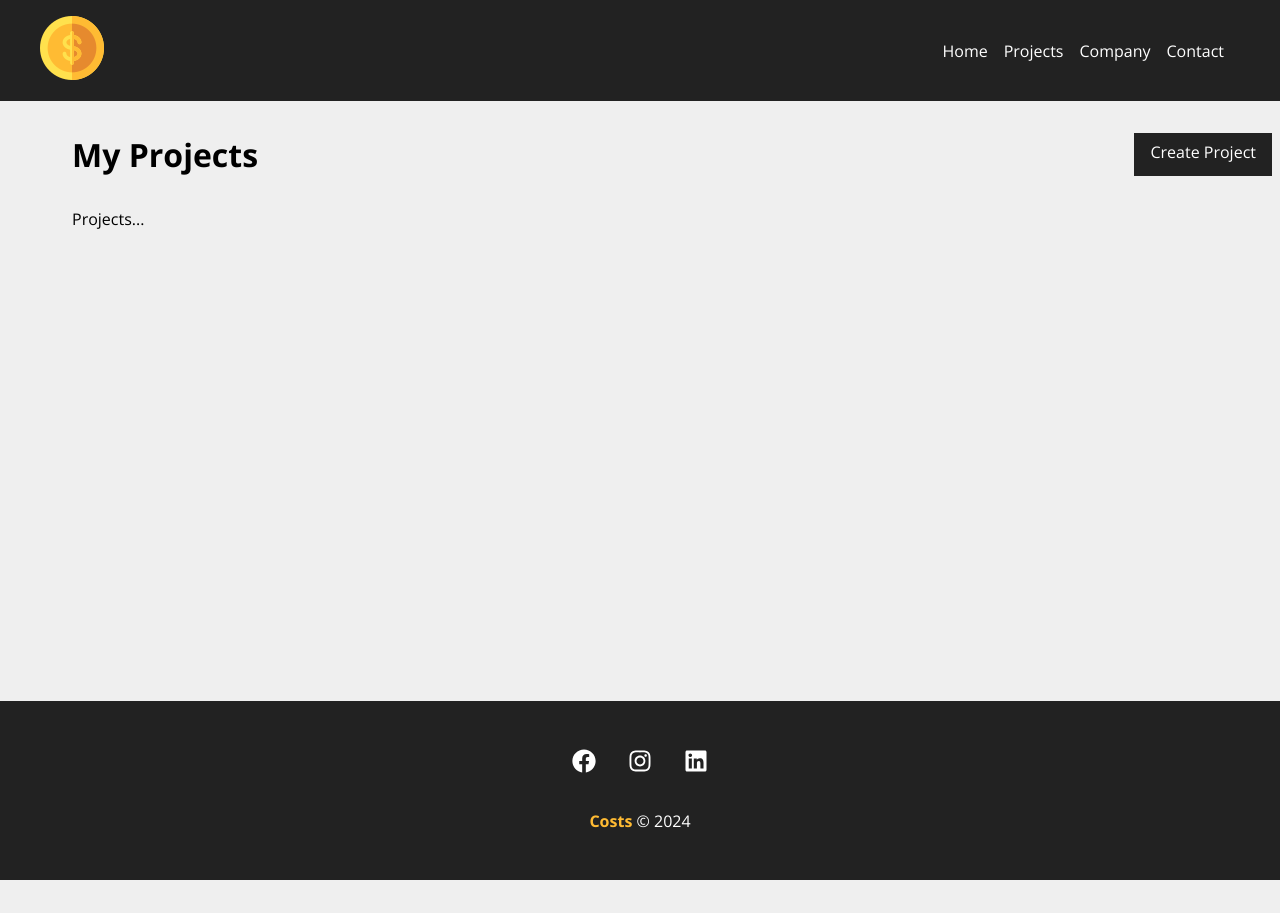
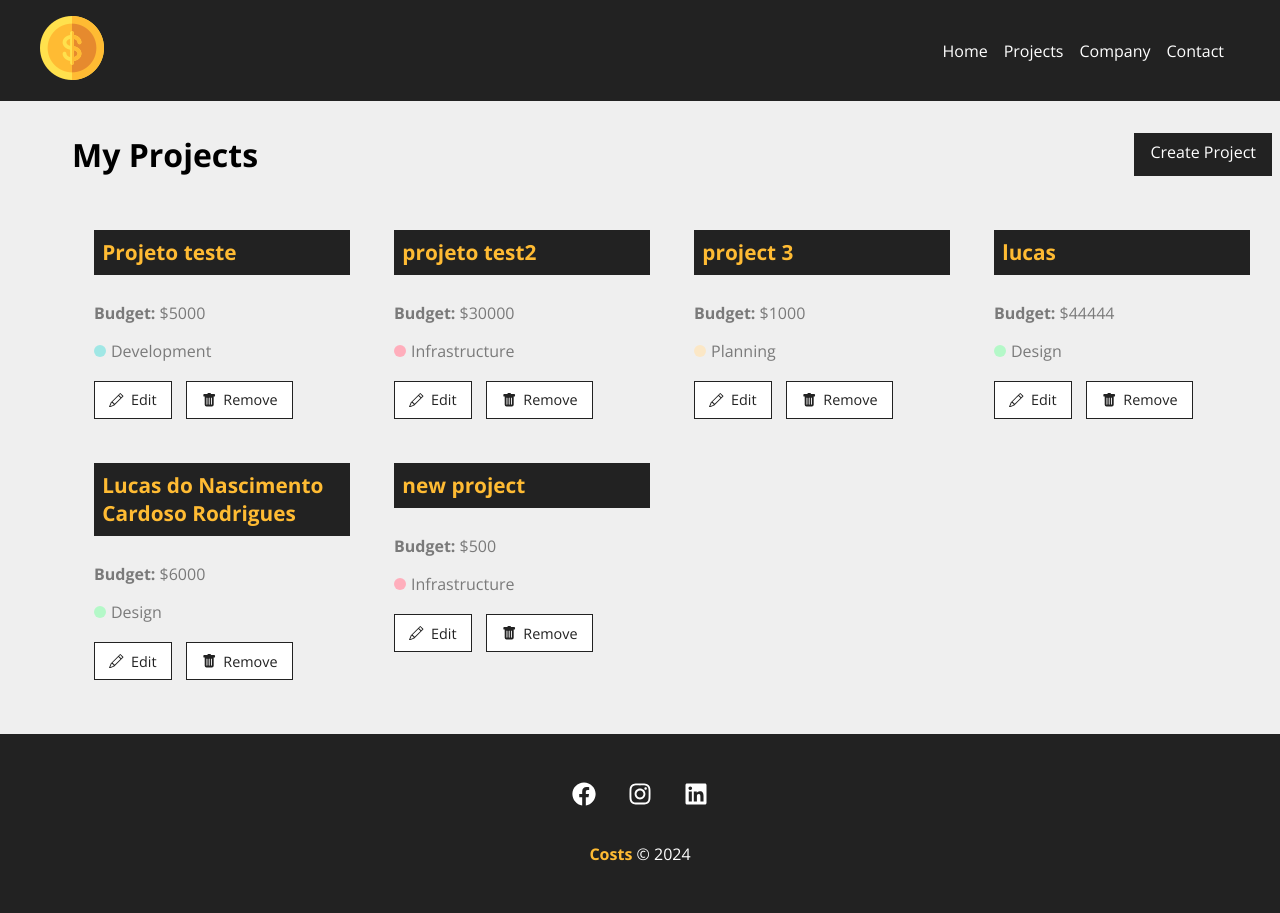
Before and after one commit to lucasdonascimentoo/project-management, a React (Create React App) app in the folder react2/costs/: page /projects in a window 1280 px wide. Shown: the top 913 px of the page. Before the commit the page ends 880 px from the top, so only its background shows below. Built offline with nearby package versions, Linux system fonts and the light colour scheme; data requests are answered from the project's data file; the HTML template or start-up script is replaced by a standard one.

Commit message:
commit my projects

```diff
--- a/react2/costs/db.json
+++ b/react2/costs/db.json
@@ -54,6 +54,17 @@
       },
       "cost": 0,
       "services": []
+    },
+    {
+      "id": "6f0d",
+      "name": "new project",
+      "budget": "500",
+      "category": {
+        "id": "1",
+        "name": "Infrastructure"
+      },
+      "cost": 0,
+      "services": []
     }
   ],
   "categories": [
--- a/react2/costs/src/components/pages/Projects.js
+++ b/react2/costs/src/components/pages/Projects.js
@@ -1,19 +1,38 @@
 import {useLocation} from 'react-router-dom'
+
+import {useState, useEffect} from 'react'
 
 import Message from "../layout/Message"
 import Container from '../layout/Container'
 import LinkButton from '../layout/LinkButton'
+import ProjectCard from '../project/ProjectCard'
 
 import styles from './Projects.module.css'
 
 
 function Projects(){
+    const [projects, setProjects] = useState([])
 
     const location = useLocation()
     let message =''
     if (location.state){
         message = location.state.message
     }
+
+    useEffect(() => {
+
+        fetch('http://localhost:5000/projects', {
+            method: 'GET',
+            headers: {
+                'Content-Type': 'application/json',
+            },
+        }).then((resp) => resp.json())
+        .then((data) =>{
+            console.log(data)
+            setProjects(data)
+        })
+        .catch((err) => console.log(err))
+    },[])
 
     return (
         <div className={styles.project_container}>
@@ -23,7 +42,15 @@
             </div>
             {message && <Message msg={message} type="sucess"/>}
             <Container customClass="start">
-                <p>Projects...</p>
+                {projects.length >0 &&
+                    projects.map((project) =>(
+                    <ProjectCard
+                    id={project.id}
+                    name={project.name}
+                    budget={project.budget}
+                    category={project.category.name}
+                    key={project.id}
+                    />))}
             </Container>
         </div>
     )
--- /dev/null
+++ b/react2/costs/src/components/project/ProjectCard.js
@@ -0,0 +1,27 @@
+import {Link} from 'react-router-dom'
+import styles from './ProjectCard.module.css'
+import {BsPencil, BsFillTrashFill} from 'react-icons/bs'
+
+function ProjectCard({id, name, budget, category, handleRemove}){
+    return (
+        <div className={styles.project_card}>
+            <h4>{name}</h4>
+            <p>
+                <span>Budget:</span> ${budget}
+            </p>
+            <p className={styles.category_text}>
+                <span className={`${styles[category.toLowerCase()]}`}></span> {category}
+            </p>
+            <div className={styles.project_card_actions}>
+                <Link to="/">
+                    <BsPencil/> Edit
+                </Link>
+                <button>
+                    <BsFillTrashFill/> Remove
+                </button>
+            </div>
+        </div>
+    )
+}
+
+export default ProjectCard
--- /dev/null
+++ b/react2/costs/src/components/project/ProjectCard.module.css
@@ -0,0 +1,87 @@
+.project_card{
+    padding: 1em;
+    border: 1px solir #7a7a7a;
+    border-radius: 5px;
+    width: 24%;
+    margin: 0.5%;
+}
+
+.project_card h4{
+    background-color: #222;
+    color: #ffbb33;
+    padding: 0.4em;
+    margin-bottom: 1.3em;
+    font-size: 1.3em;
+}
+
+.project_card p{
+    color: #7a7a7a;
+    margin-bottom: 1em;
+}
+
+.project_card p span{
+    font-weight: bold;
+}
+
+.category_text{
+    display: flex;
+    align-items: center;
+}
+
+.category_text span{
+    display: block;
+    width: 12px;
+    height: 12px;
+    border-radius: 50%;
+    background-color: #CCC;
+    margin-right: 5px;
+}
+
+.category_text .infrastructure{
+    background-color: #FFAEBC;
+}
+
+.category_text .development{
+    background-color: #A0E7E5;
+}
+
+.category_text .design{
+    background-color: #B4F8C8;
+}
+
+.category_text .planning{
+    background-color: #FBE7C6;
+}
+
+.project_card_actions{
+    margin-top: 1.2em;
+    display: flex;
+    align-items: center;
+}
+
+.project_card_actions a,
+.project_card_actions button {
+    text-decoration: none;
+    border: none;
+    background-color: #fff;
+    color: #222;
+    font-size: 0.9em;
+    padding: 0.6em 1em;
+    margin-right: 1em;
+    cursor: pointer;
+    border: 1px solid #222;
+    display: flex;
+    align-items: center;
+    justify-content: center;
+    transition: 0,5s;
+}
+
+.project_card_actions svg{
+    margin-right: 0.5em;
+}
+
+.project_card_actions a:hover,
+.project_card_actions button:hover{
+    background-color: #222;
+    color: #ffbb33;
+}
```
